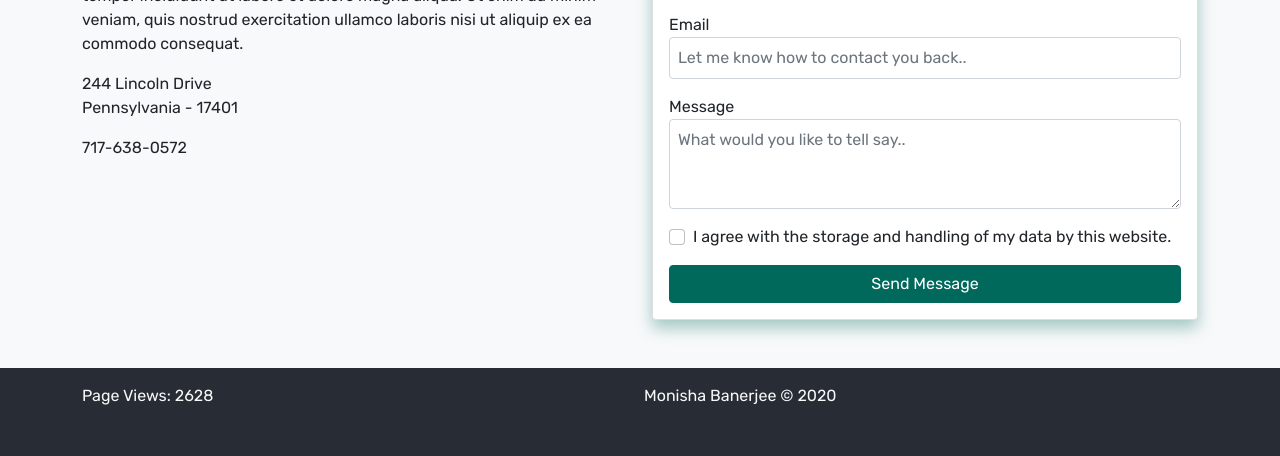
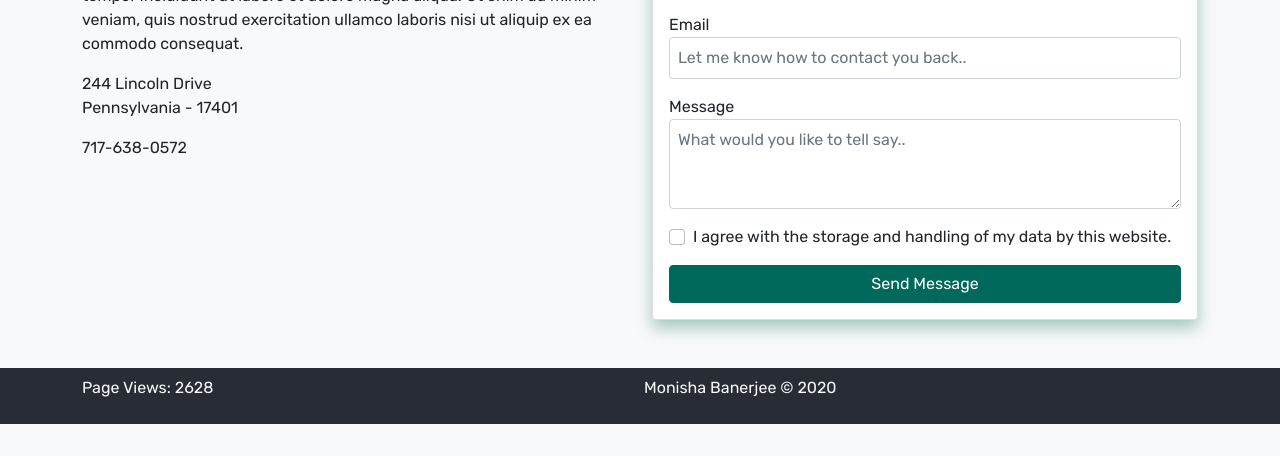
Before and after one commit to monishabanerjee/monishabanerjee.github.io, a plain HTML site: page index.html in a window 1280 px wide. Shown: the part 460-916 px from the top of the page. After the commit the page ends 884 px from the top, so only its background shows below. Drawn offline with Linux system fonts and the light colour scheme.

Commit message:
Add files via upload

```diff
--- a/index.html
+++ b/index.html
@@ -7,6 +7,8 @@
 <link rel="stylesheet" href="main.css" />
 
 <link href="https://fonts.googleapis.com/css2?family=Rubik:wght@400;500;600;700&display=swap" rel="stylesheet">
+
+<meta name="google-site-verification" content="UwQhOx4pKkXZtydCdeAnVz4ZhwL3o9Fej3m5oP-Soi0" />
 
 </head><body class="d-flex flex-column h-100 bg-light">
 <!-- header start -->
@@ -144,7 +146,7 @@ Pennsylvania - 17401</p>
 </main>
 
 <!-- footer start -->
-<footer class="footer mt-auto pt-3 pb-5 bg-dark text-light">
+<footer class="footer mt-auto pt-2 pb-4 bg-dark text-light">
 <div class="container-lg">
 
 <div class="row g-2 align-items-center">
@@ -152,8 +154,7 @@ Pennsylvania - 17401</p>
 <span>Page Views: 2628</span>
 </div>
 <div class="col-sm-6">
-<span>Monisha Banerjee</span>
-<span>&copy; 2020</span>
+<span>Monisha Banerjee &copy; 2020</span>
 </div>
 </div>
 
```
